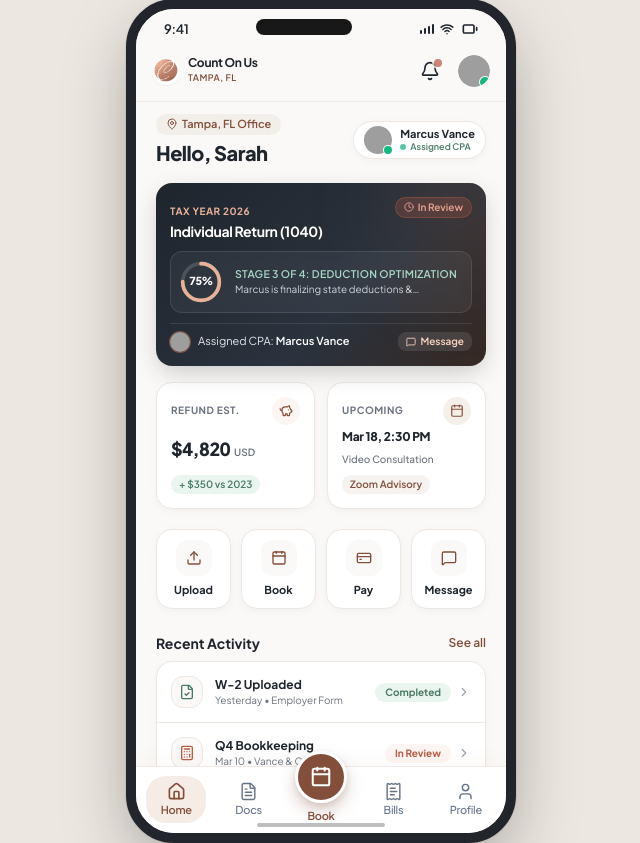
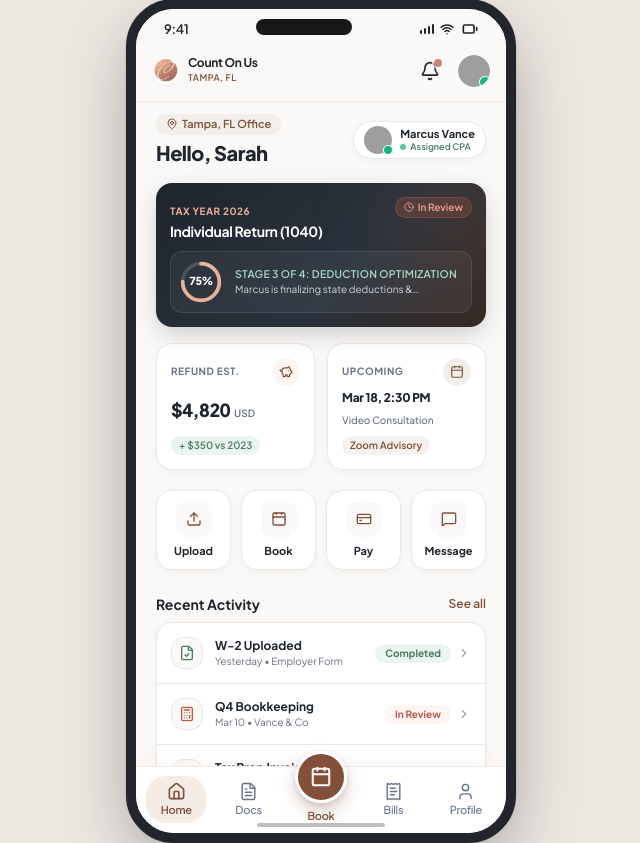
Before and after one commit to jubinx30/My-Tax-And-Accounting, a React (Vite) app: page / in a window 1280 px wide. Shown: the whole page, without its empty margins (319-959 px from the left). Built offline with nearby package versions, Linux system fonts and the light colour scheme; grey boxes are pictures that could not be loaded.

Commit message:
removed the assisgned cpa from dark hero card

```diff
--- a/src/screens/HomeScreen.jsx
+++ b/src/screens/HomeScreen.jsx
@@ -133,26 +133,6 @@ export default function HomeScreen({
           </div>
         </div>
 
-        {/* Assigned CPA Row inside hero card */}
-        <div className="mt-2.5 pt-2 border-t border-white/10 flex items-center justify-between">
-          <div className="flex items-center gap-2 min-w-0">
-            <img
-              src={mockAdvisor.avatar}
-              alt={mockAdvisor.name}
-              className="w-5 h-5 rounded-full object-cover ring-1 ring-[#834F3A] flex-shrink-0"
-            />
-            <span className="text-[11px] text-gray-200 truncate">
-              Assigned CPA: <span className="font-semibold text-white">{mockAdvisor.name}</span>
-            </span>
-          </div>
-          <button
-            onClick={onOpenMessage}
-            className="inline-flex items-center gap-1 text-[10px] font-semibold text-[#FFD7C2] hover:text-white bg-white/10 hover:bg-white/20 px-2 py-0.5 rounded-lg transition touch-press flex-shrink-0"
-          >
-            <MessageSquare className="w-2.5 h-2.5" />
-            Message
-          </button>
-        </div>
       </div>
 
       {/* Side-by-side Metric Tiles */}
```
